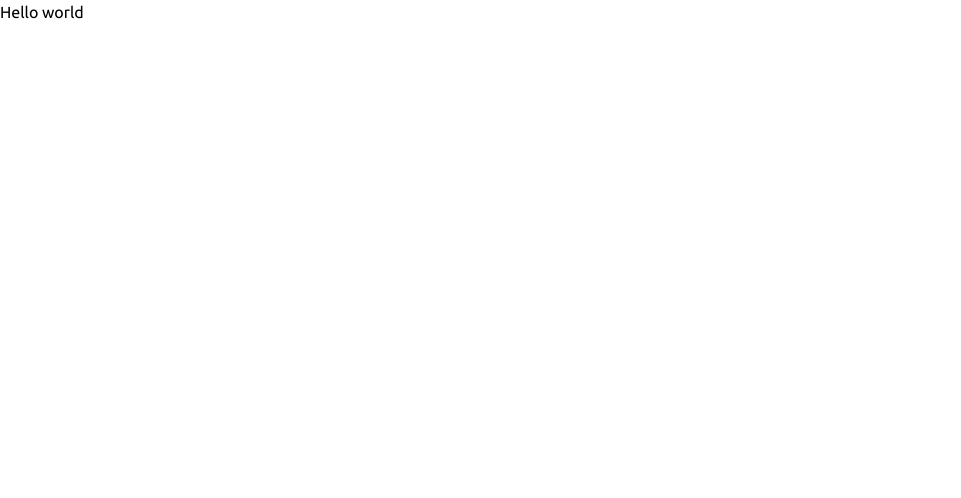
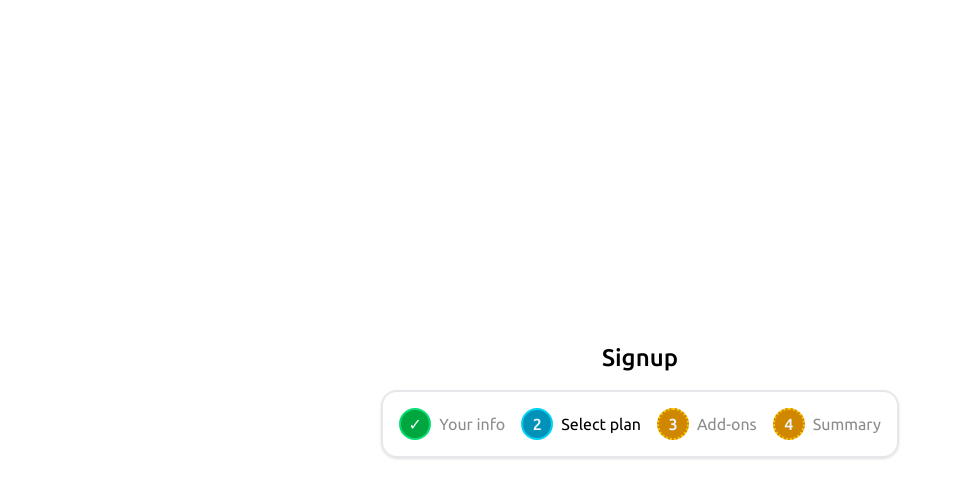
Before and after one commit to TheInitZero/react-multi-step-form, a React (Vite) app: page / in a window 1280 px wide. Shown: the top 498 px of the page, without its empty margins (0-961 px from the left). Built offline with nearby package versions, Linux system fonts and the light colour scheme.

Commit message:
feature: add signup progress component

```diff
--- a/src/app.tsx
+++ b/src/app.tsx
@@ -1,3 +1,22 @@
+import SignupProgress from './features/signup-progress/signup-progress';
+import ProgressStep from './features/signup-progress/progress-step';
+
 export default function App() {
-  return <h1>Hello world</h1>;
+  return (
+    <div className="grid min-h-dvh place-content-center gap-4 p-2">
+      <header>
+        <h1 className="text-center text-2xl font-medium">Signup</h1>
+      </header>
+
+      <SignupProgress>
+        <ProgressStep status={{ kind: 'Completed', description: 'Completed' }} title="Your info" />
+        <ProgressStep
+          status={{ kind: 'Current', description: 'Current step' }}
+          title="Select plan"
+        />
+        <ProgressStep status={{ kind: 'NotStarted', description: 'Not started' }} title="Add-ons" />
+        <ProgressStep status={{ kind: 'NotStarted', description: 'Not started' }} title="Summary" />
+      </SignupProgress>
+    </div>
+  );
 }
--- /dev/null
+++ b/src/features/signup-progress/progress-step.tsx
@@ -0,0 +1,21 @@
+import clsx from 'clsx';
+
+type Props = {
+  title: string;
+  status: { kind: 'NotStarted' | 'Current' | 'Completed'; description: string };
+};
+
+export default function ProgressStep({ title, status }: Props) {
+  return (
+    <li
+      aria-current={status.kind == 'Current' ? 'step' : undefined}
+      data-progress-step={status.kind}
+      className="flex items-center gap-2"
+    >
+      <p className={clsx('sr-only sm:not-sr-only', status.kind != 'Current' && 'sm:text-black/45')}>
+        {title}
+      </p>
+      <span className="sr-only">{status.description}</span>
+    </li>
+  );
+}
--- /dev/null
+++ b/src/features/signup-progress/signup-progress.tsx
@@ -0,0 +1,17 @@
+import type { ReactNode } from 'react';
+
+type Props = {
+  children: ReactNode;
+};
+
+export default function SignupProgress({ children }: Props) {
+  return (
+    <aside
+      aria-label="Signup progress"
+      data-signup-progress
+      className="rounded-2xl border-2 border-gray-200 p-4 shadow-sm"
+    >
+      <ol className="flex items-center justify-center gap-4">{children}</ol>
+    </aside>
+  );
+}
--- a/src/index.css
+++ b/src/index.css
@@ -4,3 +4,31 @@
 @theme {
   --font-sans: 'Ubuntu', sans-serif;
 }
+
+@layer components {
+  [data-signup-progress] {
+    counter-reset: signup-progress;
+  }
+
+  [data-progress-step] {
+    counter-increment: signup-progress;
+  }
+
+  [data-progress-step]::before {
+    content: counter(signup-progress);
+    @apply grid size-8 place-content-center rounded-full border-2 font-medium text-blue-50;
+  }
+
+  [data-progress-step='NotStarted']::before {
+    @apply border-dotted border-yellow-400 bg-yellow-600;
+  }
+
+  [data-progress-step='Current']::before {
+    @apply border-cyan-400 bg-cyan-600;
+  }
+
+  [data-progress-step='Completed']::before {
+    content: '✓';
+    @apply border-green-400 bg-green-600;
+  }
+}
```
